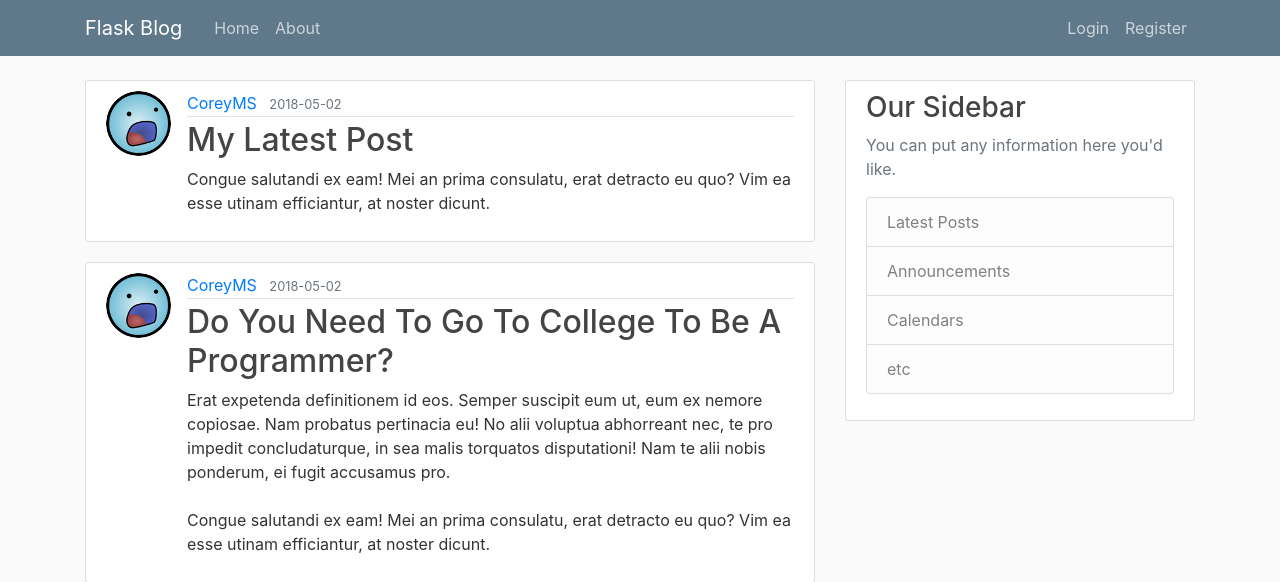
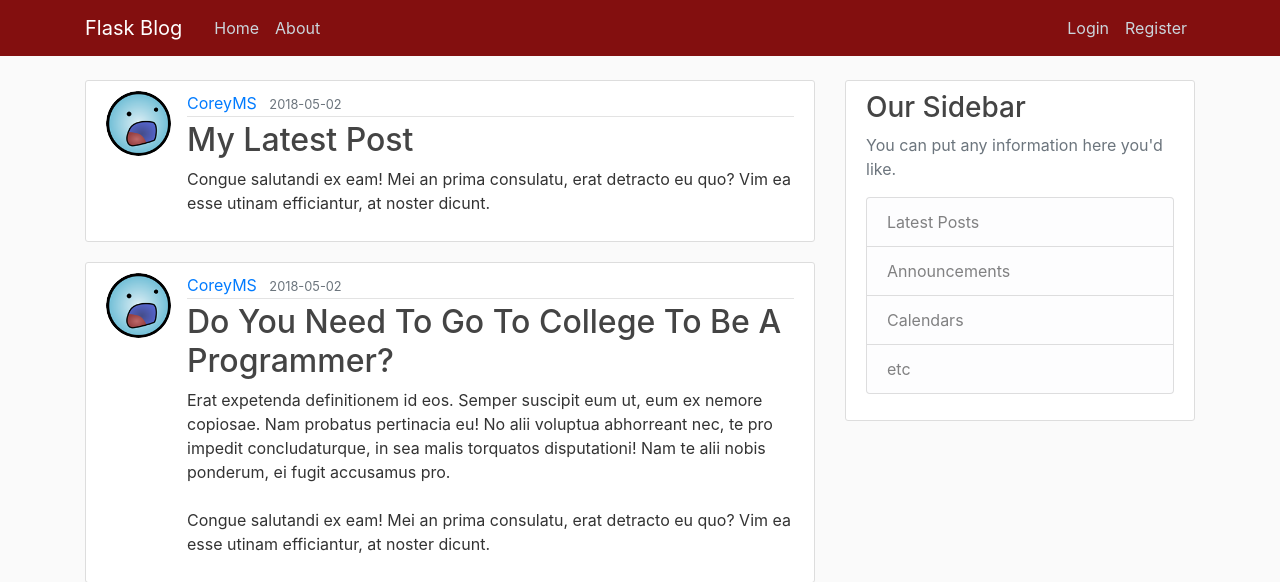
Before and after one commit to MarkVictorio/TBARecomenderSys-Flask, a Flask app: page / in a window 1280 px wide. Shown: the top 582 px of the page. Run offline with Flask 2, Linux system fonts and the light colour scheme; data comes from the database, SQL or seed files in the repository; some libraries are stand-ins or nearby versions.

Commit message:
color change

```diff
--- a/flaskblog/static/main.css
+++ b/flaskblog/static/main.css
@@ -9,7 +9,7 @@ h1, h2, h3, h4, h5, h6 {
 }
 
 .bg-steel {
-  background-color: #5f788a;
+  background-color: #830f0f;
 }
 
 .site-header .navbar-nav .nav-link {
```
